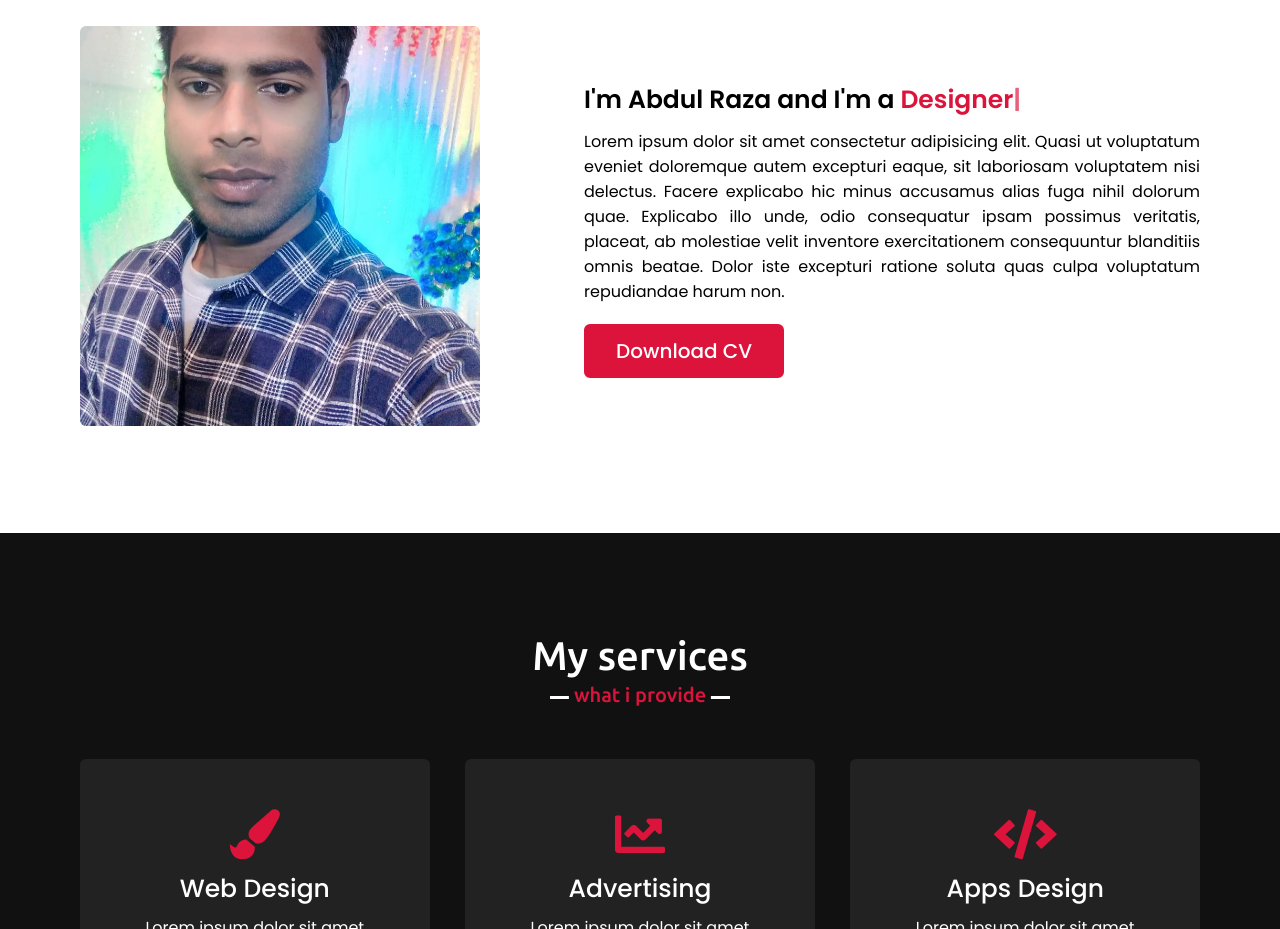
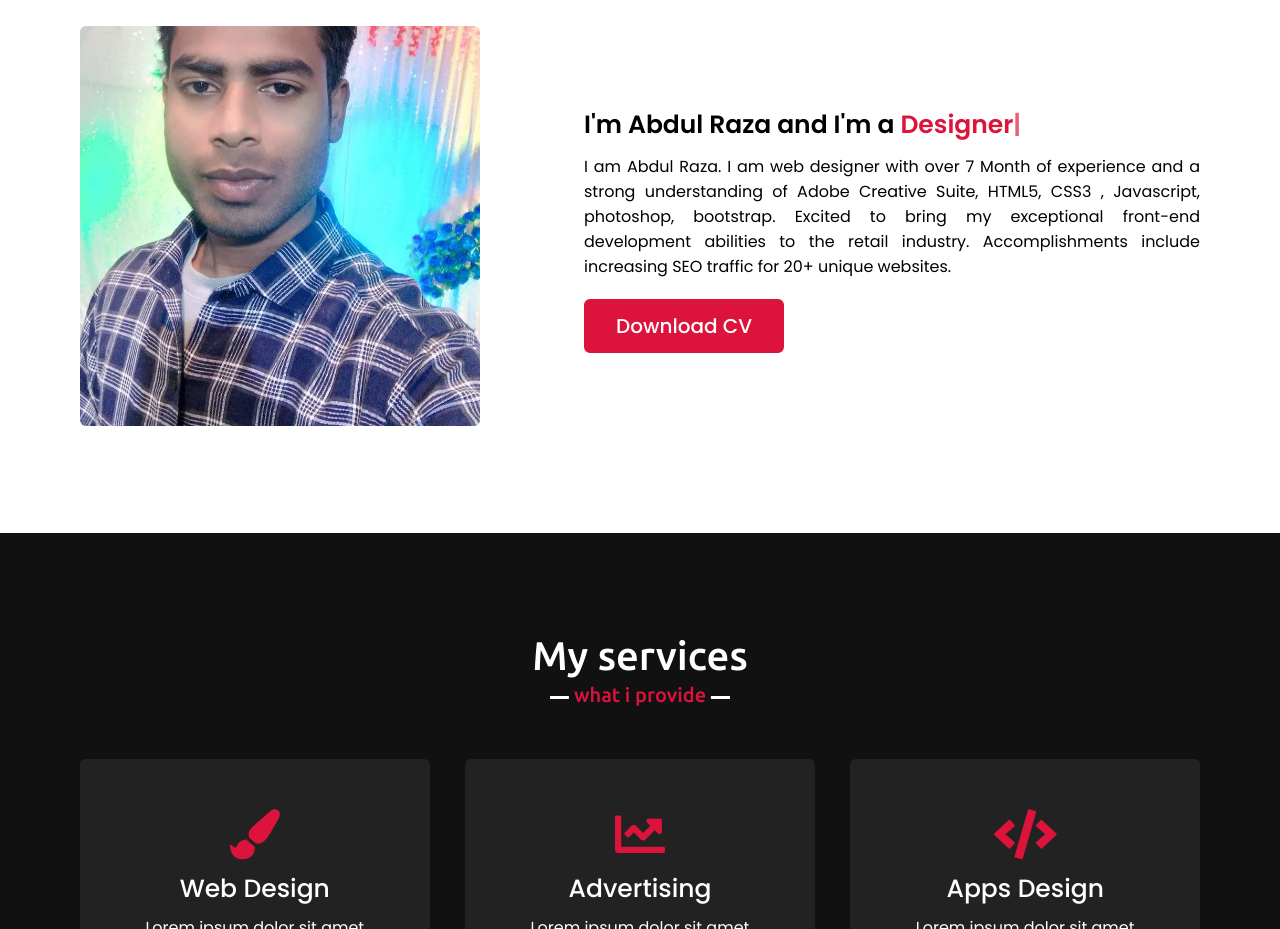
Before and after one commit to RAZA-ki/boy, a plain HTML site: page index.html in a window 1280 px wide. Shown: the part 1000-1929 px from the top of the page. Drawn offline with nearby package versions, Linux system fonts and the light colour scheme.

Commit message:
Update index.html

```diff
--- a/index.html
+++ b/index.html
@@ -56,7 +56,7 @@
                 </div>
                 <div class="column right">
                     <div class="text">I'm Abdul Raza and I'm a <span class="typing-2"></span></div>
-                    <p>Lorem ipsum dolor sit amet consectetur adipisicing elit. Quasi ut voluptatum eveniet doloremque autem excepturi eaque, sit laboriosam voluptatem nisi delectus. Facere explicabo hic minus accusamus alias fuga nihil dolorum quae. Explicabo illo unde, odio consequatur ipsam possimus veritatis, placeat, ab molestiae velit inventore exercitationem consequuntur blanditiis omnis beatae. Dolor iste excepturi ratione soluta quas culpa voluptatum repudiandae harum non.</p>
+                    <p>I am Abdul Raza. I am web designer with over 7 Month of experience and a strong understanding of Adobe Creative Suite, HTML5, CSS3 , Javascript, photoshop, bootstrap. Excited to bring my exceptional front-end development abilities to the retail industry. Accomplishments include increasing SEO traffic for 20+ unique websites.</p>
                     <a href="#">Download CV</a>
                 </div>
             </div>
```
